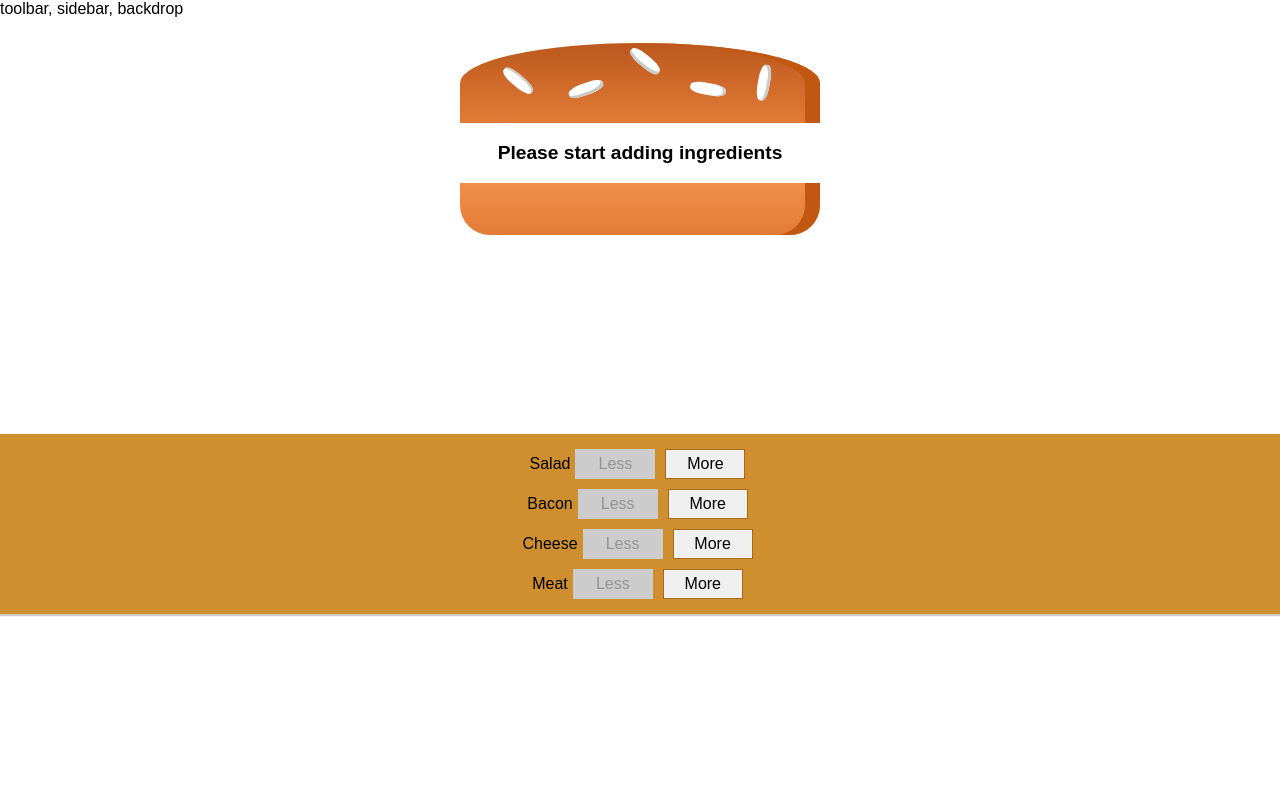
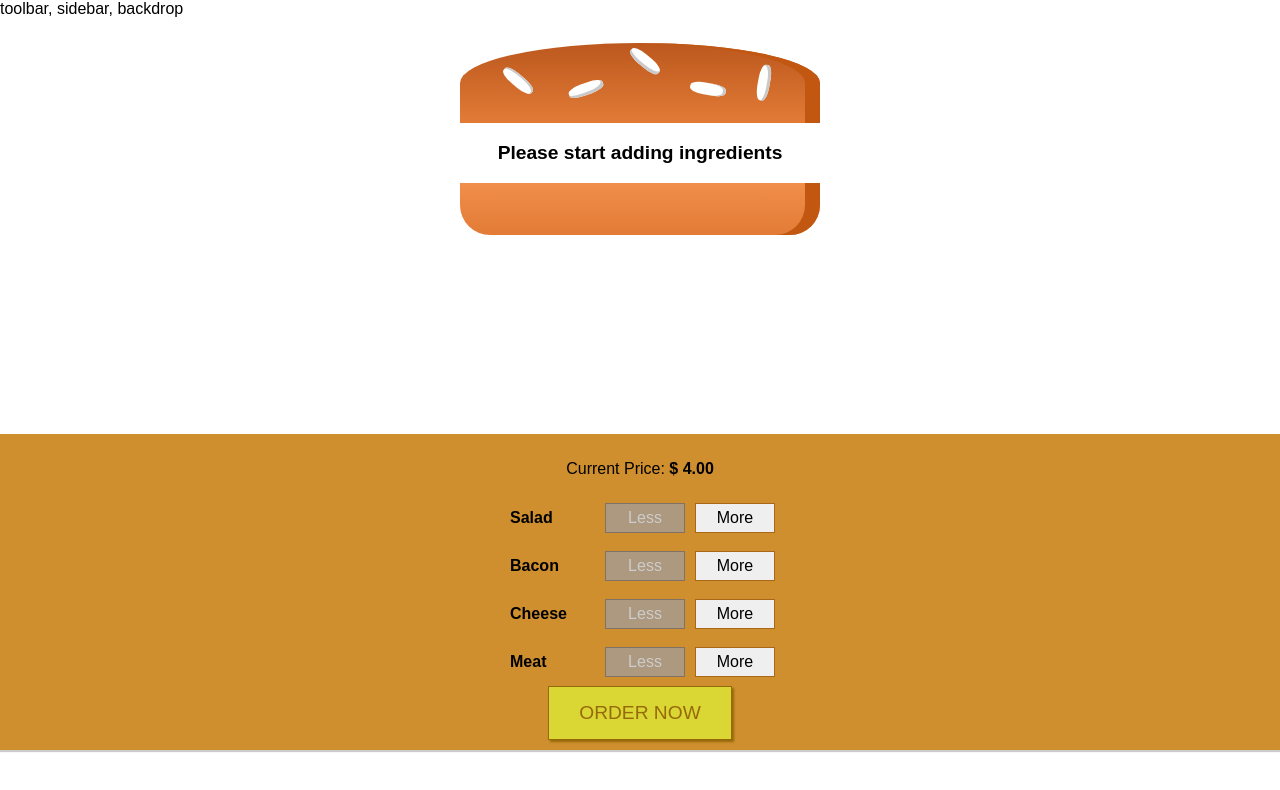
Before and after one commit to rabindratamang/burger-builder, a React app: page / in a window 1280 px wide. Shown: the top 790 px of the page. Built offline with nearby package versions, Linux system fonts and the light colour scheme.

Commit message:
Add order button and minor css fix

```diff
--- a/src/components/Burger/BuildControls/BuildControl/BuildControl.css
+++ b/src/components/Burger/BuildControls/BuildControl/BuildControl.css
@@ -17,7 +17,42 @@
 }
 
 .BuildControl button:disabled {
-  background-color: #ccc;
-  border: 1px solid #ccc;
+  background-color: #ac9980;
+  border: 1px solid #7e7365;
+  color: #ccc;
+  cursor: default;
+}
+
+.BuildControl button:hover:disabled {
+  background-color: #ac9980;
+  color: #ccc;
   cursor: not-allowed;
 }
+
+.Label {
+  padding: 10px;
+  font-weight: bold;
+  width: 80px;
+}
+
+.BuildControl .Less {
+  background-color: #d39952;
+  color: white;
+}
+
+.BuildControl .More {
+  background-color: #8f5e1e;
+  color: white;
+}
+
+.BuildControl .Less:hover,
+.BuildControl .Less:active {
+  background-color: #daa972;
+  color: white;
+}
+
+.BuildControl .More:hover,
+.BuildControl .More:active {
+  background-color: #99703f;
+  color: white;
+}
--- a/src/components/Burger/BuildControls/BuildControls.css
+++ b/src/components/Burger/BuildControls/BuildControls.css
@@ -8,3 +8,45 @@
   margin: auto;
   padding: 10px 0;
 }
+
+.OrderButton {
+  background-color: #dad735;
+  outline: none;
+  cursor: pointer;
+  border: 1px solid #966909;
+  color: #966909;
+  font-family: inherit;
+  font-size: 1.2em;
+  padding: 15px 30px;
+  box-shadow: 2px 2px 2px #966909;
+}
+
+.OrderButton:hover,
+.OrderButton:active {
+  background-color: #a0db41;
+  border: 1px solid #966909;
+  color: #966909;
+}
+
+.OrderButton:disabled {
+  background-color: #c7c6c6;
+  cursor: not-allowed;
+  border: 1px solid #ccc;
+  color: #888888;
+}
+
+.OrderButton:not(:disabled) {
+  animation: enable 0.3s linear;
+}
+
+@keyframes enable {
+  0% {
+    transform: scale(1);
+  }
+  60% {
+    transform: scale(1.1);
+  }
+  100% {
+    transform: scale(1);
+  }
+}
--- a/src/components/Burger/BuildControls/BuildControls.js
+++ b/src/components/Burger/BuildControls/BuildControls.js
@@ -11,6 +11,9 @@
 
 const buildControls = props => (
   <div className={classes.BuildControls}>
+    <p>
+      Current Price: <strong>$ {props.price.toFixed(2)}</strong>
+    </p>
     {controls.map(control => (
       <BuildControl
         key={control.label}
@@ -20,6 +23,7 @@
         disabled={props.disabled[control.type]}
       />
     ))}
+    <button className={classes.OrderButton}>ORDER NOW</button>
   </div>
 );
 
--- a/src/containers/BurgerBuilder/BurgerBuilder.js
+++ b/src/containers/BurgerBuilder/BurgerBuilder.js
@@ -18,6 +18,7 @@
       meat: 0,
     },
     totalPrice: 4,
+    purchaseable: false,
   };
 
   addIngredientHandler = type => {
@@ -43,7 +44,9 @@
       ...this.state.ingredients,
     };
     updatedIngredients[type] = updatedCount;
-    const newPrice = INGREDIENT_PRICES[type] - this.state.totalPrice;
+
+    const oldPrice = this.state.totalPrice;
+    let newPrice = oldPrice - INGREDIENT_PRICES[type];
     this.setState({ ingredients: updatedIngredients, totalPrice: newPrice });
   };
   render() {
@@ -57,16 +60,13 @@
 
     return (
       <Fragment>
-        <div>
         <Burger ingredients={this.state.ingredients} />
-        </div>
-        <div>
         <BuidControls
           addIngredient={this.addIngredientHandler}
           removeIngredient={this.removeIngredientHandler}
           disabled={disabledInfo}
+          price={this.state.totalPrice}
         />
-        </div>
       </Fragment>
     );
   }
```
Lines whose indentation alone changed are shown as unchanged.
